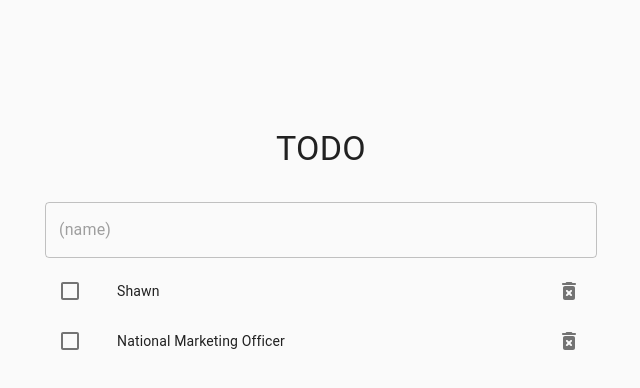
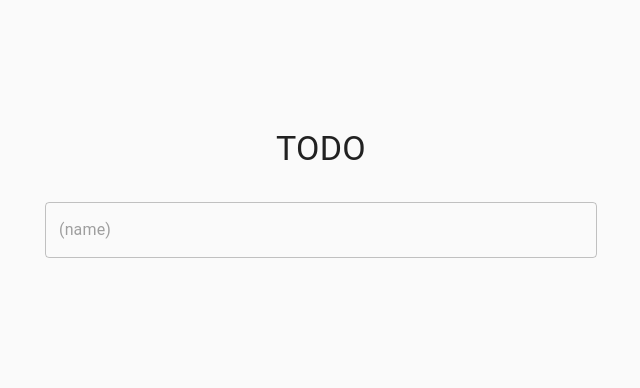
Before and after one commit to beamthsa/todo, a React (Create React App) app: page / in a window 1280 px wide. Shown: the top 388 px of the page, without its empty margins (319-959 px from the left). Built offline with nearby package versions, Linux system fonts and the light colour scheme.

Commit message:
feat: useTodo hooks

```diff
--- a/package.json
+++ b/package.json
@@ -12,10 +12,12 @@
     "@types/node": "^12.0.0",
     "@types/react": "^17.0.0",
     "@types/react-dom": "^17.0.0",
+    "classnames": "^2.3.1",
     "react": "^17.0.2",
     "react-dom": "^17.0.2",
     "react-scripts": "4.0.3",
     "typescript": "^4.1.2",
+    "uuid": "^8.3.2",
     "web-vitals": "^1.0.1"
   },
   "scripts": {
@@ -46,6 +48,8 @@
   "devDependencies": {
     "@commitlint/cli": "^12.1.4",
     "@commitlint/config-conventional": "^12.1.4",
+    "@types/classnames": "^2.3.1",
+    "@types/uuid": "^8.3.0",
     "husky": "^6.0.0",
     "is-ci": "^3.0.0"
   }
--- a/src/Todo.tsx
+++ b/src/Todo.tsx
@@ -3,8 +3,8 @@ import Typography from '@material-ui/core/Typography';
 import { makeStyles } from '@material-ui/core/styles';
 
 import TodoInput from './components/TodoInput';
-import TodoList, { TodoListProps } from './components/TodoList';
-import { Todo as TodoData } from './types/todo.d';
+import TodoList from './components/TodoList';
+import useTodo from './hooks/useTodo';
 
 const useStyles = makeStyles(
   theme => ({
@@ -22,19 +22,10 @@ const useStyles = makeStyles(
 
 function Todo() {
   const classes = useStyles();
-
-  const onSubmit = (value: string) => {
-    console.log(value);
-  };
-
-  const handleChange: TodoListProps['onChange'] = (ids) => {
-    console.log(ids);
-  };
-
-  const data: TodoData[] = [
-    {id: '1b3b1734-5ca3-4ec6-b5d2-d32131b9fffd', name: 'Shawn'},
-    {id: '7784bf74-366d-4b94-a459-2e615f7756d8', name: 'National Marketing Officer'}
-  ]
+  const {
+    data, addTodo, removeTodo,
+    activeIds, toggleTodo,
+  } = useTodo();
 
   return (
     <Container maxWidth="sm" className={classes.container}>
@@ -43,12 +34,14 @@ function Todo() {
       </Typography>
 
       <div className={classes.inputContainer}>
-        <TodoInput onSubmit={onSubmit} />
+        <TodoInput onSubmit={addTodo} />
       </div>
 
       <TodoList
-        onChange={handleChange}
-        data={data} />
+        data={data}
+        activeIds={activeIds}
+        onDelete={removeTodo}
+        onToggle={toggleTodo} />
     </Container>
   );
 }
--- a/src/components/TodoList/TodoList.tsx
+++ b/src/components/TodoList/TodoList.tsx
@@ -1,4 +1,4 @@
-import React, { useState, useEffect } from 'react';
+import React from 'react';
 import List from '@material-ui/core/List';
 import ListItem from '@material-ui/core/ListItem';
 import ListItemIcon from '@material-ui/core/ListItemIcon';
@@ -8,65 +8,51 @@ import Checkbox from '@material-ui/core/Checkbox';
 import IconButton from '@material-ui/core/IconButton';
 import DeleteForeverRoundedIcon from '@material-ui/icons/DeleteForeverRounded';
 import { makeStyles } from '@material-ui/core/styles';
+import classNames from 'classnames';
 
 import { Todo } from '../../types/todo.d';
 
 export interface TodoListProps {
-  onChange: (ids: string[]) => void;
   data: Todo[];
+  onDelete: (id: string) => void;
+  activeIds: string[];
+  onToggle: (id: string) => void;
 }
 
 const useStyles = makeStyles(
   theme => ({
     buttonDelete: {
       '&:hover': {
-        color: theme.palette.error.main
+        color: theme.palette.error.main,
       }
+    },
+    activeText: {
+      textDecoration: 'line-through',
     },
   }),
   {
-    name: 'TodoItem'
+    name: 'TodoList',
   }
 );
 
 const TodoList: React.FC<TodoListProps> = (props) => {
-  const { data, onChange } = props;
+  const { data, activeIds, onDelete, onToggle } = props;
   const classes = useStyles();
 
-  const [checked, setChecked] = useState<string[]>([]);
-
   const handleToggle = (value: string) => () => {
-    const currentIndex = checked.indexOf(value);
-    const newChecked = [...checked];
-
-    if (currentIndex === -1) {
-      newChecked.push(value);
-    } else {
-      newChecked.splice(currentIndex, 1);
-    }
-
-    setChecked(newChecked);
+    onToggle(value);
   };
 
   const handleDelete = (value: string) => () => {
-    const currentIndex = checked.indexOf(value);
-    const newChecked = [...checked];
-
-    if (currentIndex > -1) {
-      newChecked.splice(currentIndex, 1);
-      setChecked(newChecked);
-    }
+    onDelete(value);
   }
-
-  useEffect(() => {
-    onChange(checked);
-  }, [checked, onChange]);
 
   return (
     <List>
       {data.map(value => {
         const { id: currentId, name = 'N/A' } = value;
         const labelId = `checkbox-label-${currentId}`;
+        const isActive = activeIds.includes(currentId);
 
         return (
           <ListItem
@@ -78,14 +64,19 @@ const TodoList: React.FC<TodoListProps> = (props) => {
               <Checkbox
                 edge="start"
                 color="primary"
-                checked={checked.includes(currentId)}
+                checked={isActive}
                 tabIndex={-1}
                 disableRipple
                 inputProps={{ 'aria-labelledby': labelId }}
               />
             </ListItemIcon>
 
-            <ListItemText id={labelId} primary={name} />
+            <ListItemText
+              className={classNames({
+                [classes.activeText]: isActive,
+              })}
+              id={labelId}
+              primary={name} />
 
             <ListItemSecondaryAction>
               <IconButton
--- /dev/null
+++ b/src/hooks/useTodo/index.ts
@@ -0,0 +1 @@
+export { default } from './useTodo';
--- /dev/null
+++ b/src/hooks/useTodo/useTodo.tsx
@@ -0,0 +1,64 @@
+import { useState } from 'react';
+import { v4 as uuidv4 } from 'uuid';
+
+import { Todo as TodoData } from '../../types/todo.d';
+
+export default function useTodo() {
+  const [data, setData] = useState<TodoData[]>([]);
+  const [activeIds, setActiveIds] = useState<string[]>([]);
+
+  function addTodo(value: string) {
+    const newValue = {
+      id: uuidv4(),
+      name: value,
+    };
+
+    setData(currentValue => [
+      ...currentValue,
+      newValue,
+    ]);
+
+    return newValue;
+  }
+
+  function removeTodo(id: string) {
+    const targetIndex = data.findIndex(value => value.id === id);
+
+    if (targetIndex > -1) {
+      const newValue = [...data];
+      newValue.splice(targetIndex, 1);
+
+      setData(newValue);
+    }
+
+    const currentIndex = activeIds.indexOf(id);
+    const newIds = [...activeIds];
+
+    if (currentIndex > -1) {
+      newIds.splice(currentIndex, 1);
+      setActiveIds(newIds);
+    }
+  }
+
+  function toggleTodo(id: string) {
+    const currentIndex = activeIds.indexOf(id);
+    const newIds = [...activeIds];
+
+    if (currentIndex === -1) {
+      newIds.push(id);
+    } else {
+      newIds.splice(currentIndex, 1);
+    }
+
+    setActiveIds(newIds);
+  }
+
+  return {
+    data,
+    addTodo,
+    removeTodo,
+
+    activeIds,
+    toggleTodo,
+  }
+}
```
Also changed, not shown: 1 other file (tests, documents, lock files or other folders).
